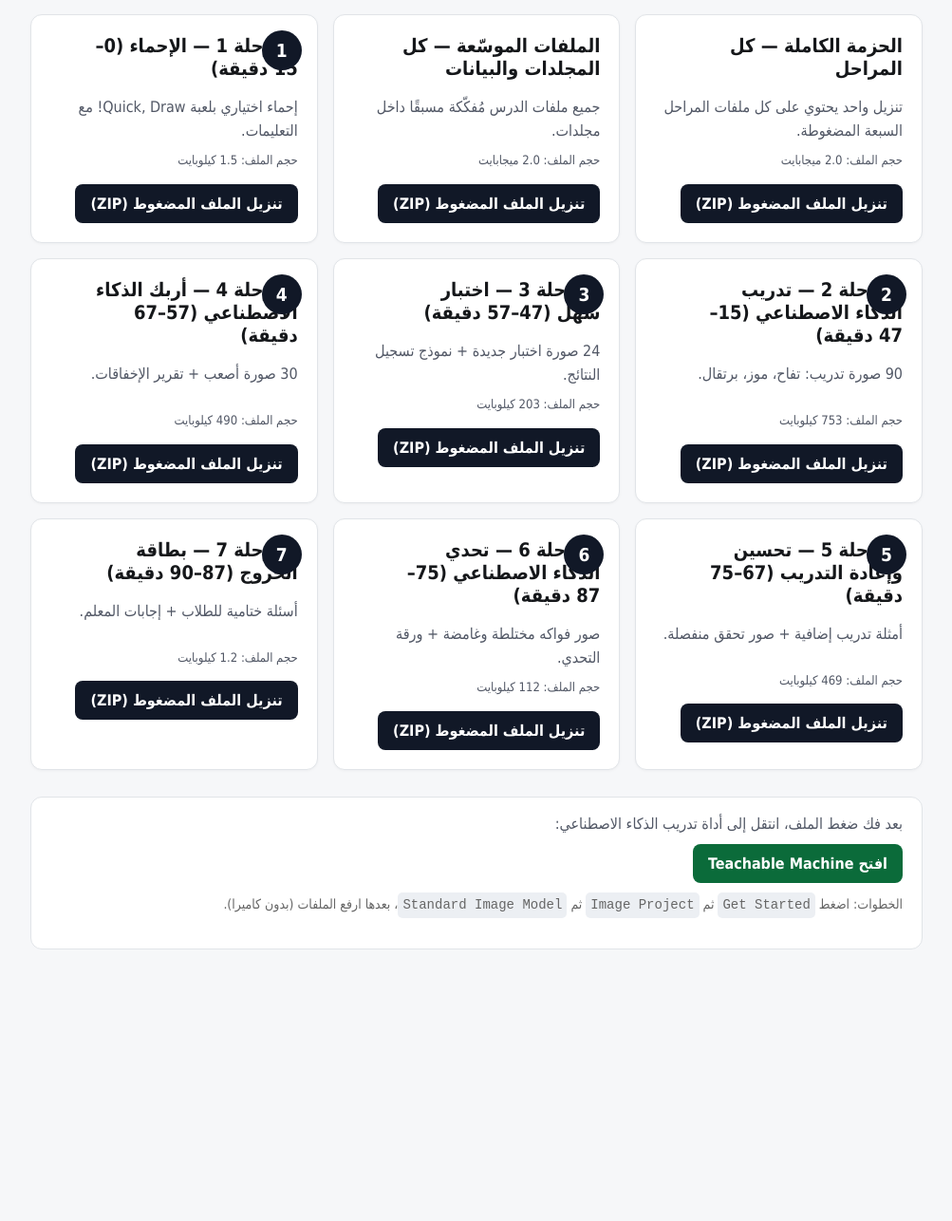
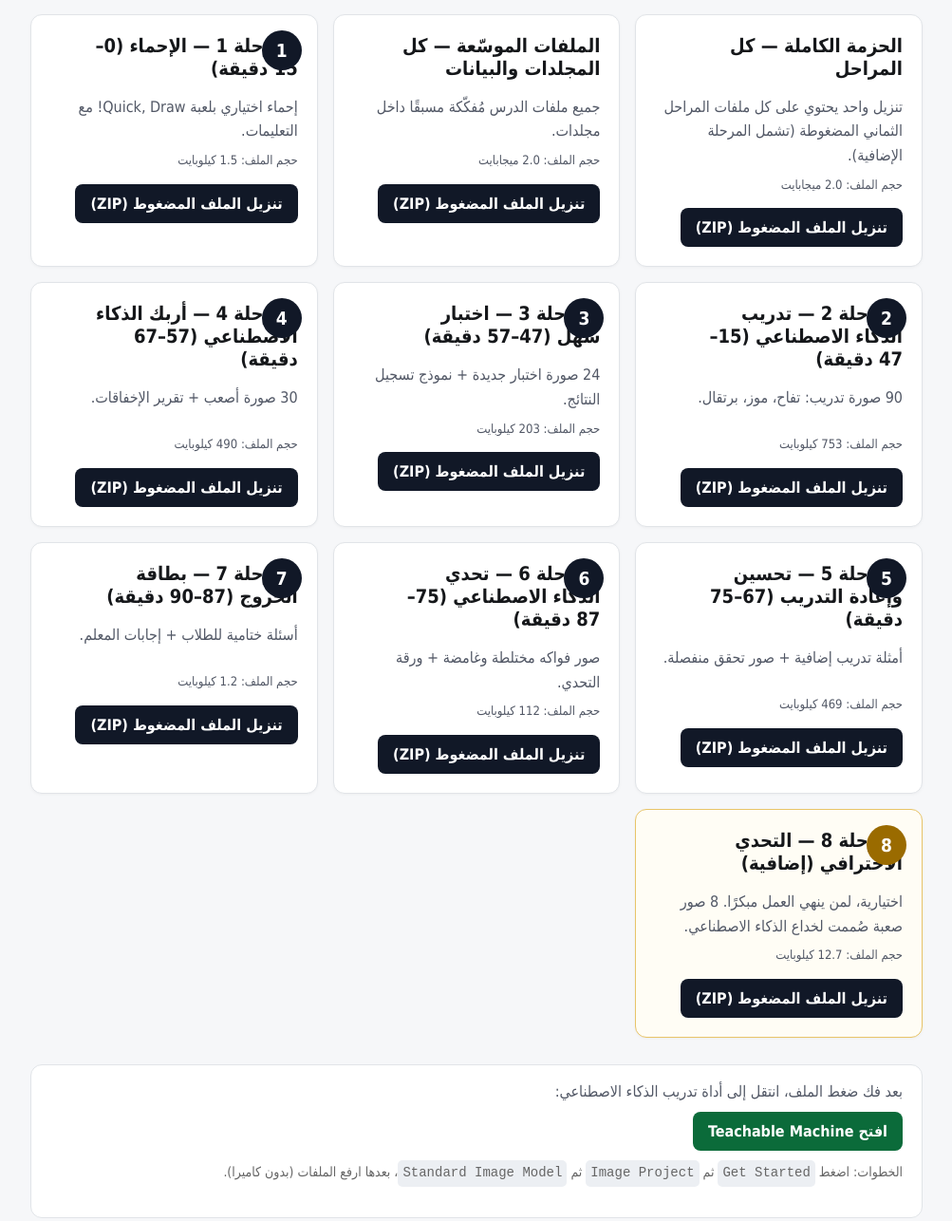
Before and after one commit to AliHamed17/school_model, a plain HTML site: page index-ar.html in a window 1280 px wide. Shown: the part 229-1515 px from the top of the page at 95% size, without its empty margins (138-1141 px from the left). Before the commit the page ends 1279 px from the top, so only its background shows below. Drawn offline with Linux system fonts and the light colour scheme.

Commit message:
Add Phase 8: optional Expert Challenge bonus phase
Eight new images (generated locally with PIL, matching the existing art
style) each targeting a specific way an image classifier can be fooled:
color-only shortcuts, unfamiliar color, orientation, scale, framing,
heavy occlusion, and low contrast. Includes matching student/teacher
guide text in the same tone as Phase 6. MASTER and Expanded bundles
regenerated to include it; both English and Arabic pages updated.

```diff
--- a/index-ar.html
+++ b/index-ar.html
@@ -21,6 +21,8 @@ main{padding:26px 20px 50px}
 .card p{min-height:44px;color:#525866;line-height:1.6}
 .size{min-height:0 !important;font-size:13px;color:#8a8f98;margin:-8px 0 14px}
 .badge{position:absolute;top:16px;right:16px;width:42px;height:42px;border-radius:50%;background:#111827;color:#fff;font-size:19px;font-weight:800;display:flex;align-items:center;justify-content:center}
+.badge.bonus{background:#9a6b00}
+.card.bonus{border-color:#e8c468;background:#fffdf5}
 .btn{display:inline-block;background:#111827;color:white;text-decoration:none;padding:11px 16px;border-radius:8px;font-weight:700}
 .tool{margin-top:28px;padding:18px 20px;background:white;border:1px solid #e1e4e8;border-radius:12px}
 .tool .btn{background:#0b6b3a}
@@ -44,7 +46,7 @@ code{background:#eceff3;border-radius:5px;padding:2px 5px;direction:ltr;display:
 
         <div class="card">
           <h2>الحزمة الكاملة — كل المراحل</h2>
-          <p>تنزيل واحد يحتوي على كل ملفات المراحل السبعة المضغوطة.</p>
+          <p>تنزيل واحد يحتوي على كل ملفات المراحل الثماني المضغوطة (تشمل المرحلة الإضافية).</p>
           <p class="size">حجم الملف: 2.0 ميجابايت</p>
           <a class="btn" href="downloads/AI_90min_All_Phases_MASTER.zip" download>تنزيل الملف المضغوط (ZIP)</a>
         </div>
@@ -112,6 +114,14 @@ code{background:#eceff3;border-radius:5px;padding:2px 5px;direction:ltr;display:
           <a class="btn" href="downloads/Phase_07_Exit_Ticket_87-90min.zip" download>تنزيل الملف المضغوط (ZIP)</a>
         </div>
 
+        <div class="card bonus">
+          <div class="badge bonus">8</div>
+          <h2>المرحلة 8 — التحدي الاحترافي (إضافية)</h2>
+          <p>اختيارية، لمن ينهي العمل مبكرًا. 8 صور صعبة صُممت لخداع الذكاء الاصطناعي.</p>
+          <p class="size">حجم الملف: 12.7 كيلوبايت</p>
+          <a class="btn" href="downloads/Phase_08_Expert_Challenge_BONUS.zip" download>تنزيل الملف المضغوط (ZIP)</a>
+        </div>
+
   </div>
   <div class="tool">
     <p style="margin:0 0 12px;color:#525866">بعد فك ضغط الملف، انتقل إلى أداة تدريب الذكاء الاصطناعي:</p>
```
Also changed, not shown: index.html (+11 -1 lines), README.md, README_FIRST.txt, 3 other files.
